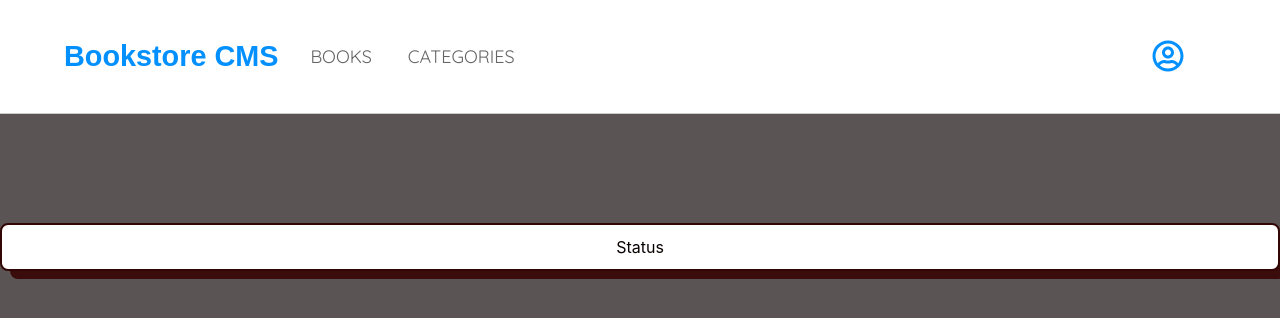
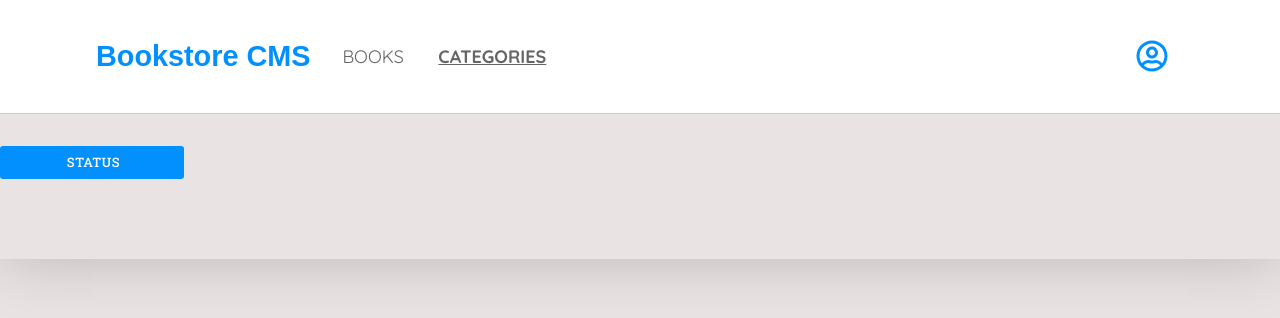
Before and after one commit to Besufekad-HAZ/React-Bookstore, a React (Create React App) app: page /categories in a window 1280 px wide. Shown: the top 318 px of the page. Built offline with nearby package versions, Linux system fonts and the light colour scheme; a web font is replaced by a local one.

Commit message:
first styling commit

```diff
--- a/package.json
+++ b/package.json
@@ -10,6 +10,7 @@
     "axios": "^1.3.5",
     "prop-types": "^15.8.1",
     "react": "^18.2.0",
+    "react-circular-progressbar": "^2.1.0",
     "react-dom": "^18.2.0",
     "react-draggable": "^4.4.5",
     "react-icons": "^4.8.0",
--- a/public/index.html
+++ b/public/index.html
@@ -3,6 +3,12 @@
   <head>
     <meta charset="utf-8" />
     <link rel="icon" href="%PUBLIC_URL%/favicon.ico" />
+    <link rel="preconnect" href="https://fonts.googleapis.com" />
+    <link rel="preconnect" href="https://fonts.gstatic.com" crossorigin />
+    <link
+      href="https://fonts.googleapis.com/css2?family=Roboto+Slab:wght@500&display=swap"
+      rel="stylesheet"
+    />
     <meta name="viewport" content="width=device-width, initial-scale=1" />
     <meta name="theme-color" content="#000000" />
     <meta
--- a/src/App.css
+++ b/src/App.css
@@ -9,7 +9,7 @@
 
 body {
   /* background: url("../assets/library.jpg"); */
-  background-color: #090000ab;
+  background-color: #eae3e3;
   font-family: "Quicksand", sans-serif;
 }
 
@@ -35,11 +35,13 @@ a {
   display: flex;
   justify-content: flex-start;
   background-color: white;
-  padding: 1rem;
+  padding: 1rem 2rem;
   border-bottom: 1px solid #ccc;
   gap: 2rem;
-  padding-left: 4rem;
+  padding-left: 7.5%;
   align-items: center;
+  width: 100%;
+  margin: 0 auto;
 }
 
 .Nav-parent-container h1 {
@@ -66,10 +68,22 @@ a {
 
 .nav-container li:hover {
   text-decoration: underline;
+  font-weight: bolder;
 }
 
 .nav-container li:focus {
   color: #030000;
+  font-weight: bolder;
+}
+
+.nav-container li:active {
+  font-weight: bolder;
+}
+
+.link-active {
+  text-decoration: underline;
+  color: black;
+  font-weight: 800;
 }
 
 .user_icon {
@@ -89,8 +103,142 @@ a {
   display: flex;
   flex-direction: column;
   margin: 0 auto;
-  width: 90%;
+  width: 85%;
   font-size: larger;
+  padding: 0;
+}
+
+.book {
+  background-color: white;
+  display: flex;
+  align-items: center;
+  gap: 2%;
+  margin-bottom: 2%;
+  padding: 2% 4%;
+  border: 1px solid #ccc;
+  border-radius: 4px;
+}
+
+.detail {
+  display: flex;
+  flex-direction: column;
+  align-items: flex-start;
+  width: 40%;
+}
+
+.title {
+  align-self: flex-start;
+  font-family: "Roboto Slab", serif;
+  font-size: 1.375rem;
+  font-weight: bold;
+  font-stretch: normal;
+  font-style: normal;
+  line-height: normal;
+  letter-spacing: -0.2px;
+  color: #121212;
+}
+
+.line {
+  width: 0.055rem;
+  height: 4.375rem;
+  margin: 1.125rem 3.688rem 0 4.938rem;
+  border: solid 1px #b9b7b728;
+  background-color: #e8e8e8;
+}
+
+li.book .book-progress {
+  display: flex;
+  gap: 1rem;
+}
+
+.book-progress .text-peogress {
+  display: flex;
+  flex-direction: column;
+  align-items: flex-start;
+}
+
+.book-chapter {
+  display: flex;
+  flex-direction: column;
+  align-items: flex-start;
+  gap: 1vh;
+}
+
+.update-progress {
+  width: 11.5rem;
+  height: 2.063rem;
+  font-size: 0.813rem;
+  font-family: "Roboto Slab", serif;
+  font-weight: 300;
+  font-stretch: normal;
+  font-style: normal;
+  line-height: normal;
+  letter-spacing: 0.5px;
+  text-align: center;
+  padding: 0.438rem 1.188rem 0.5rem 1.375rem;
+  border-radius: 3px;
+  background-color: #0290ff;
+  outline: none;
+  border: none;
+  text-transform: uppercase;
+  cursor: pointer;
+  color: #fff;
+}
+
+.current-chapter {
+  opacity: 0.5;
+  font-size: 0.813rem;
+  font-weight: 300;
+  font-stretch: normal;
+  font-style: normal;
+  line-height: normal;
+  letter-spacing: normal;
+  text-transform: uppercase;
+  color: #121212;
+}
+
+.current-lesson {
+  color: #121212;
+  font-size: 1rem;
+  font-weight: 400;
+  letter-spacing: -0.4px;
+}
+
+.Percent-Complete {
+  font-size: 2rem;
+  color: #121212;
+}
+
+.Complete-text {
+  opacity: 0.5;
+  font-size: 0.875rem;
+  font-weight: normal;
+  letter-spacing: normal;
+  color: #121212;
+}
+
+.comments,
+.remove,
+.edit,
+.author {
+  margin: 0.188rem 5% 0 0;
+  font-size: 0.875rem;
+  font-weight: 300;
+  font-family: "Roboto Slab", serif;
+  letter-spacing: normal;
+  color: #4386bf;
+  border: none;
+  padding: 0;
+  cursor: pointer;
+  outline: none;
+  background-color: transparent;
+}
+
+.book-actions {
+  display: flex;
+  align-items: center;
+  margin-top: 1rem;
+  gap: 2%;
 }
 
 .book-buttons {
@@ -101,94 +249,80 @@ a {
   width: 30%;
 }
 
+.line-2 {
+  width: 0.125rem;
+  height: 1.2rem;
+  margin: 2%;
+  border: solid 1px #e8e8e8;
+}
+
 .form-container {
   display: flex;
   flex-direction: column;
-  align-items: center;
-  width: 90%;
+  width: 85%;
   margin: 0 auto;
-  color: white;
+  gap: 1.5vh;
+  align-items: flex-start;
 }
 
-.form-container input {
-  font-family: "Gill Sans", "Gill Sans MT", Calibri, "Trebuchet MS", sans-serif;
-  font-size: 1.5rem;
-  margin-top: 2%;
-  margin-left: 4%;
-  width: 30%;
-  padding: 1%;
-  background-color: rgba(255, 255, 255, 0.5);
+.form-title {
+  font-size: 1.25rem;
+  font-weight: bold;
+  letter-spacing: -0.18px;
+  color: #888;
+}
+
+form {
+  display: flex;
+  gap: 2vw;
+  max-width: calc(100vw - 4rem);
+}
+
+.add-book-title {
+  border-radius: 4px;
+  font-family: Montserrat, sans-serif;
+  border: solid 1px #e8e8e8;
+  padding: 0.8rem 1rem;
+  width: 59.5vh;
+  background-color: #fff;
+  font-size: 1rem;
+}
+
+.add-book-author {
+  padding: 0.8rem 1rem;
+  width: 25vw;
+  border-radius: 4px;
+  border: solid 1px #e8e8e8;
+  background-color: #fff;
+  font-family: Montserrat, sans-serif;
+  font-size: 1rem;
+  font-weight: normal;
+  letter-spacing: -0.15px;
+}
+
+.add-btn {
+  width: 15vw;
+  height: 2.813rem;
+  border-radius: 3px;
+  background-color: #0290ff;
   outline: none;
   border: none;
-  color: rgb(62, 4, 4);
-  border-radius: 10px;
-  -webkit-box-shadow: 0 2px 6px 1px rgb(255, 247, 247);
-  box-shadow: 0 2px 6px 1px rgba(255, 255, 255, 0.788);
+  font-family: "Roboto Slab", sans-serif;
+  font-size: 0.813rem;
+  font-weight: bold;
+  letter-spacing: 0.5px;
+  text-align: center;
+  color: #fff;
+  cursor: pointer;
 }
 
-::placeholder {
-  /* Chrome, Firefox, Opera, Safari 10.1+ */
-  color: rgb(62, 4, 4);
-  opacity: 0.7; /* Firefox */
+.add-btn:hover {
+  color: #0290ff;
+  background-color: white;
+  border: 2px solid #0290ff;
 }
 
-.submit-btn {
-  margin-top: 6%;
-  align-items: center;
-  background-color: white;
-  border: 2px solid #330606;
-  border-radius: 8px;
-  box-sizing: border-box;
-  color: #090000;
-  cursor: pointer;
-  display: flex;
-  font-family: Inter, sans-serif;
-  font-size: 16px;
-  height: 48px;
-  justify-content: center;
-  line-height: 24px;
-  max-width: 100%;
-  padding: 0 25px;
-  position: relative;
-  text-align: center;
-  text-decoration: none;
-  user-select: none;
-  -webkit-user-select: none;
-  touch-action: manipulation;
+hr {
+  margin: 0 7.5%;
+  color: #e8e8e8;
 }
-
-/* CSS */
-
-.submit-btn::after {
-  background-color: #3b0c0c;
-  border-radius: 8px;
-  content: "";
-  display: block;
-  height: 48px;
-  left: 0;
-  width: 100%;
-  position: absolute;
-  top: -2px;
-  transform: translate(8px, 8px);
-  transition: transform 0.2s ease-out;
-  z-index: -1;
-}
-
-.submit-btn:hover::after {
-  transform: translate(0, 0);
-}
-
-.submit-btn:active {
-  background-color: #ffdeda;
-  outline: 0;
-}
-
-.submit-btn:hover {
-  outline: 0;
-}
-
-@media (min-width: 768px) {
-  .submit-btn {
-    padding: 0 40px;
-  }
-}
--- a/src/components/Book-Catagories.js
+++ b/src/components/Book-Catagories.js
@@ -6,7 +6,7 @@ const BookCategories = () => {
   return (
     <button
       type="button"
-      className="submit-btn"
+      className="update-progress"
       onClick={() => dispatch(catagorystatus())}
     >
       Status
--- a/src/components/Form.js
+++ b/src/components/Form.js
@@ -25,27 +25,31 @@ const BooksForm = () => {
   };
 
   return (
-    <form onSubmit={handleSubmit} className="form-container">
+    <section className="form-container">
+      <div className="form-title">ADD NEW BOOK</div>
+      <form onSubmit={handleSubmit}>
         <input
+          className="add-book-title"
           type="text"
-        className="title"
-        placeholder="Title"
           value={title}
           onChange={(e) => setTitle(e.target.value)}
+          placeholder="Book title"
           required
         />
         <input
+          className="add-book-author"
           type="text"
-        className="author"
-        placeholder="Author"
           value={author}
           onChange={(e) => setAuthor(e.target.value)}
+          placeholder="Book author"
           required
+          pattern="([A-ZΆ-ΫÀ-ÖØ-Þ][A-ZΆ-ΫÀ-ÖØ-Þa-zά-ώß-öø-ÿ]{1,19} ?){1,10}"
         />
-      <button type="submit" className="submit-btn">
-        Add Book
+        <button className="add-btn" type="submit">
+          ADD BOOK
         </button>
       </form>
+    </section>
   );
 };
 
--- a/src/components/Homepage.js
+++ b/src/components/Homepage.js
@@ -4,6 +4,7 @@ import ListBooks from './List';
 const Homepage = () => (
   <>
     <ListBooks />
+    <hr />
     <BooksForm />
   </>
 );
--- a/src/components/Nav.js
+++ b/src/components/Nav.js
@@ -1,4 +1,4 @@
-import { Link } from 'react-router-dom';
+import { NavLink } from 'react-router-dom';
 // eslint-disable-next-line import/no-extraneous-dependencies
 import { FaRegUserCircle } from 'react-icons/fa';
 
@@ -7,10 +7,22 @@ const NavBar = () => (
     <h1>Bookstore CMS</h1>
     <ul className="nav-container">
       <li>
-        <Link to="/"> BOOKS </Link>
+        <NavLink
+          to="/"
+          className={({ isActive }) => (isActive ? 'link-active' : 'link')}
+        >
+          {' '}
+          BOOKS
+          {' '}
+        </NavLink>
       </li>
       <li>
-        <Link to="/categories">CATEGORIES</Link>
+        <NavLink
+          to="/categories"
+          className={({ isActive }) => (isActive ? 'link-active' : 'link')}
+        >
+          CATEGORIES
+        </NavLink>
       </li>
     </ul>
     <div className="user_icon">
--- a/src/redux/books/Slice-Book.js
+++ b/src/redux/books/Slice-Book.js
@@ -1,7 +1,7 @@
 import { createSlice, createAsyncThunk } from '@reduxjs/toolkit';
 import axios from 'axios';
 
-const apiKey = 'nTlCwvFos8Sc2zAuPygn';
+const apiKey = 's7wzbdRkbhNjRQyGNgkB';
 const url = `https://us-central1-bookstore-api-e63c8.cloudfunctions.net/bookstoreApi/apps/${apiKey}/books`;
 // Initial state
 const initialState = {
```
Also changed, not shown: src/components/Books.js (+58 -12 lines), 1 other file (tests, documents, lock files or other folders). Lines whose indentation alone changed are shown as unchanged.
